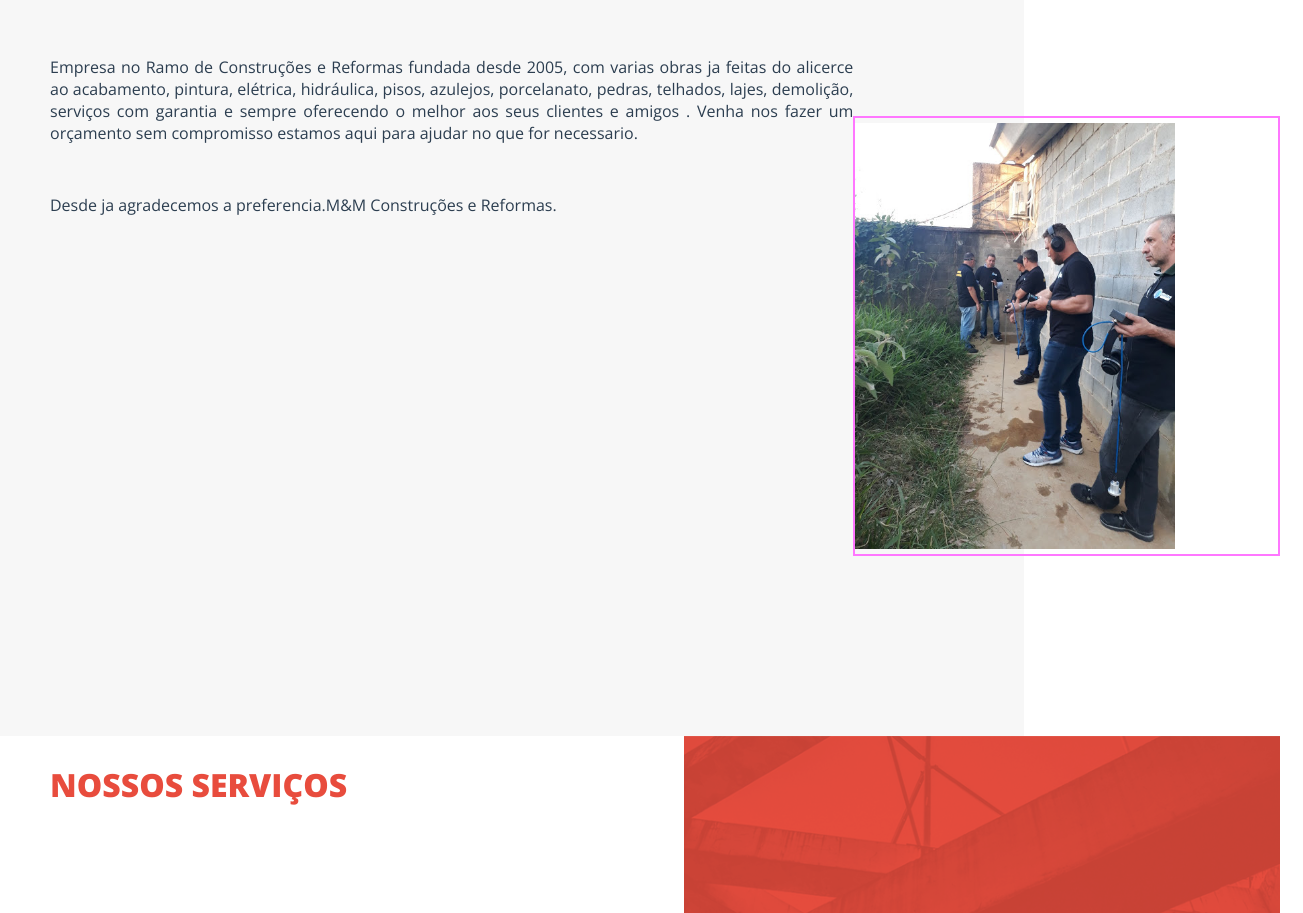
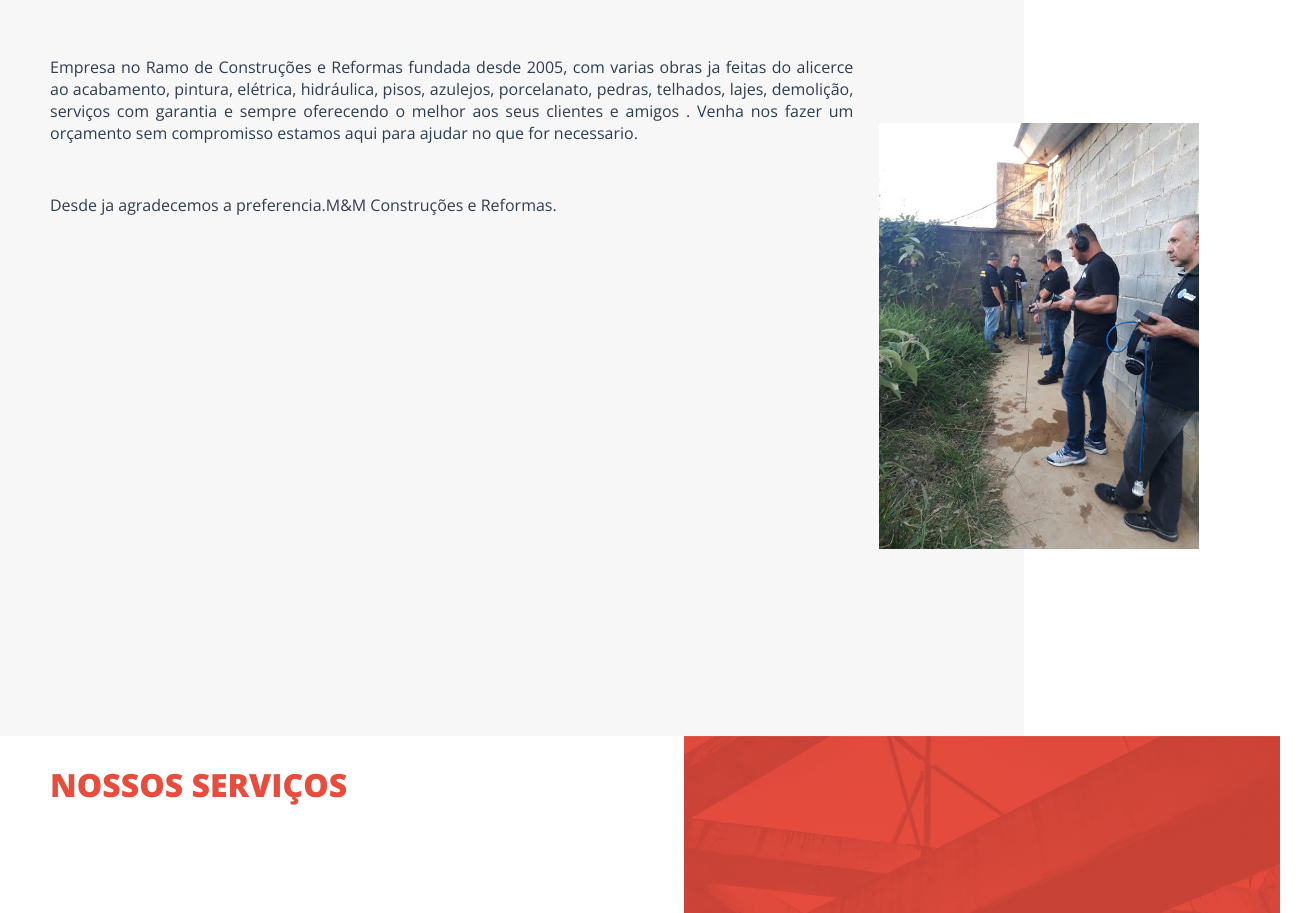
Before and after one commit to Uriik/M-M-Construtora, a Vue app: page / in a window 1280 px wide. Shown: the part 864-1777 px from the top of the page, 1303 px wide, since content can reach past the window. Built offline with nearby package versions, Linux system fonts and the light colour scheme.

Commit message:
alteração pra namorada maravigold

```diff
--- a/src/components/sobrenos.vue
+++ b/src/components/sobrenos.vue
@@ -1,5 +1,5 @@
 <template>
-  <section id="sobre" class="flex">
+  <section id="sobre" class="flex testeDeFundo">
     <div class="textoSobre flex2">
       <h1 class="titulos">sobre nós</h1>
       <p
@@ -32,6 +32,9 @@ export default {
 #sobre {
   align-items: center;
   background-color: #f7f7f7;
+
+}
+.testeDeFundo{
   background-image: linear-gradient(to right, #f7f7f7 80%, #fff 20%);
 }
 .textoSobre {
@@ -41,10 +44,10 @@ export default {
 .fotoSobre img {
   z-index: 1;
   max-width: 25vw;
-  margin-right: 10vw;
+  margin-right: 4vw;
 }
 .bordaEspecial {
-  border: 2px solid #f7f;
+
   padding-top: 5px;
   padding-right: 5px;
   padding-bottom: -10px;
@@ -63,7 +66,11 @@ p.blocktext {
   section#sobre {
     flex-direction: column;
     height: auto;
-    background-color: #f7f;
+
+  }
+   #sobre{
+
+    height: 100%;
   }
   h1.titulos {
     margin-left: 15px;
@@ -74,5 +81,8 @@ p.blocktext {
   div.flex1 {
     display: none;
   }
+ .testeDeFundo{
+    background-image: none;
+ }
 }
 </style>
```
